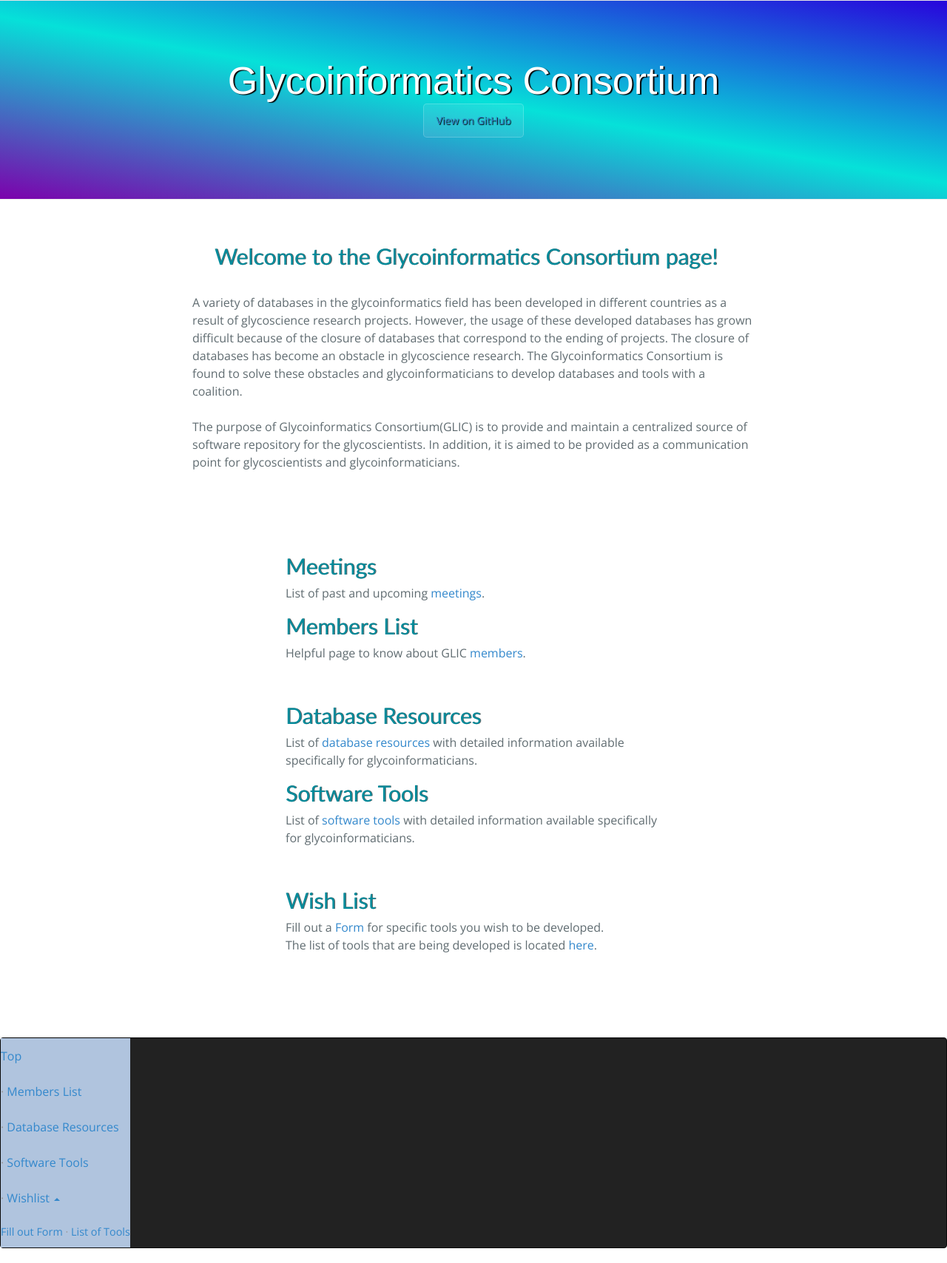
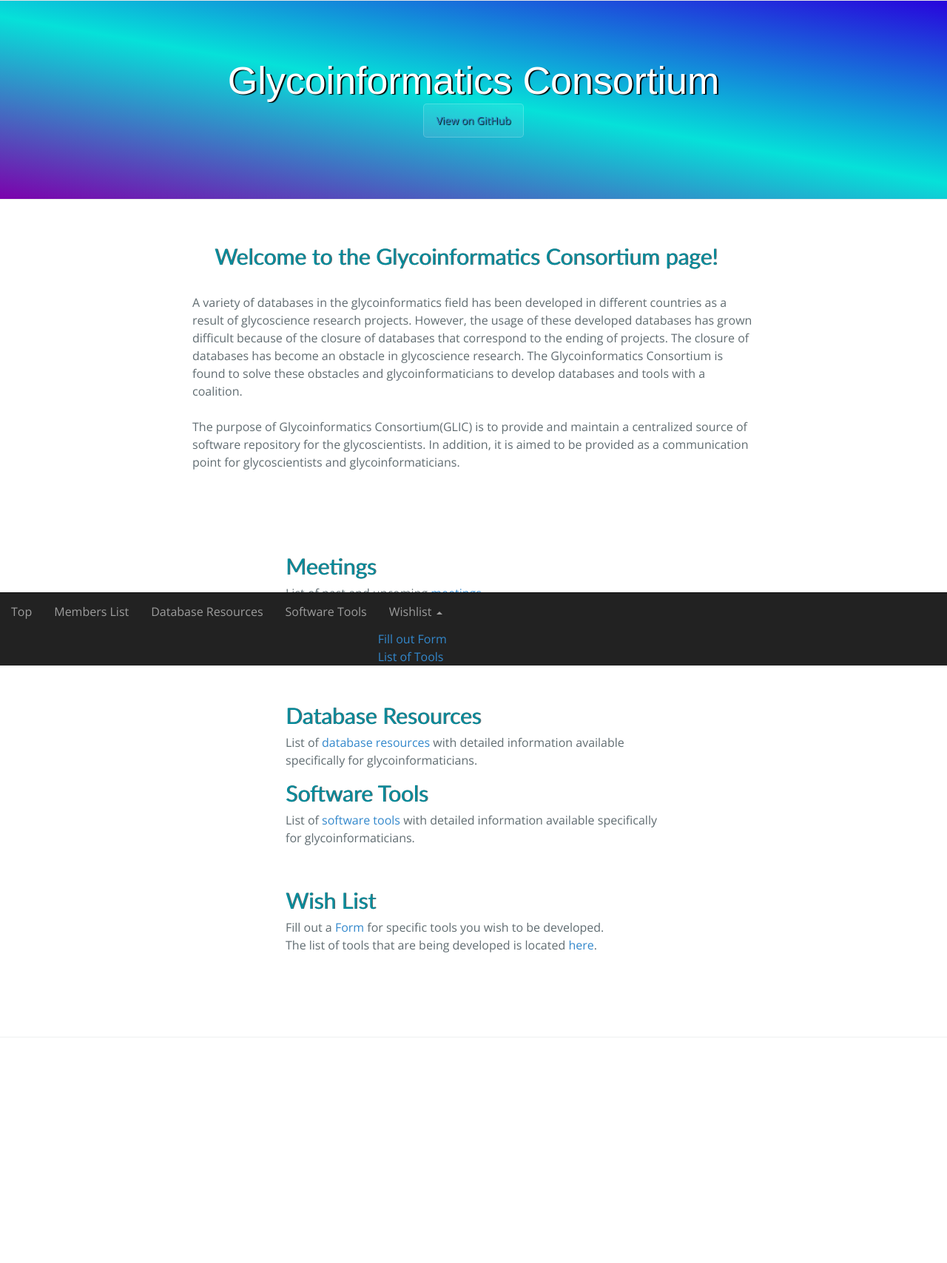
Before and after one commit to AokiCE/testglicpage, a Jekyll site: the page built from index.md, in a window 1280 px wide. Shown: the whole page at 74% size. Built offline with Jekyll 4.4.1, drawn with Linux system fonts in a browser that asks for light colours; nearby versions of some CDN libraries; after the commit the page ends 1403 px from its top, so only the background shows below that.

Commit message:
Update menu.html

```diff
--- a/_includes/menu.html
+++ b/_includes/menu.html
@@ -2,13 +2,12 @@
     <link href="//maxcdn.bootstrapcdn.com/font-awesome/4.1.0/css/font-awesome.min.css" rel="stylesheet">
 
 
-<nav class="navbar navbar-inverse">
+<nav class="navbar navbar-inverse navbar-fixed-bottom">
   <ul class="nav navbar-nav">
-          <ul id="menu-main-menu" class="additional" style="background-color:lightsteelblue; line-height:3; margin:0;">
-            <li class="menu-item"><a href="https://aokice.github.io/testglicpage/" >Top</a></li>
-            <li class="menu-item"><a href="https://aokice.github.io/testglicpage/member" >Members List</a></li>
-            <li class="menu-item"><a href="https://aokice.github.io/testglicpage/database" >Database Resources</a></li>
-            <li class="menu-item"><a href="https://aokice.github.io/testglicpage/software" >Software Tools</a></li>
+            <li><a href="https://aokice.github.io/testglicpage/" >Top</a></li>
+            <li><a href="https://aokice.github.io/testglicpage/member" >Members List</a></li>
+            <li><a href="https://aokice.github.io/testglicpage/database" >Database Resources</a></li>
+            <li><a href="https://aokice.github.io/testglicpage/software" >Software Tools</a></li>
               <li class="dropup">
           <a class="dropup-toggle" data-toggle="dropup" href="#">Wishlist <span class="caret"></span></a>
           <ul class="dropup-menu">
@@ -17,5 +16,4 @@
                   </ul>
               </li>
               </ul>
-          </ul>
 </nav>
```
